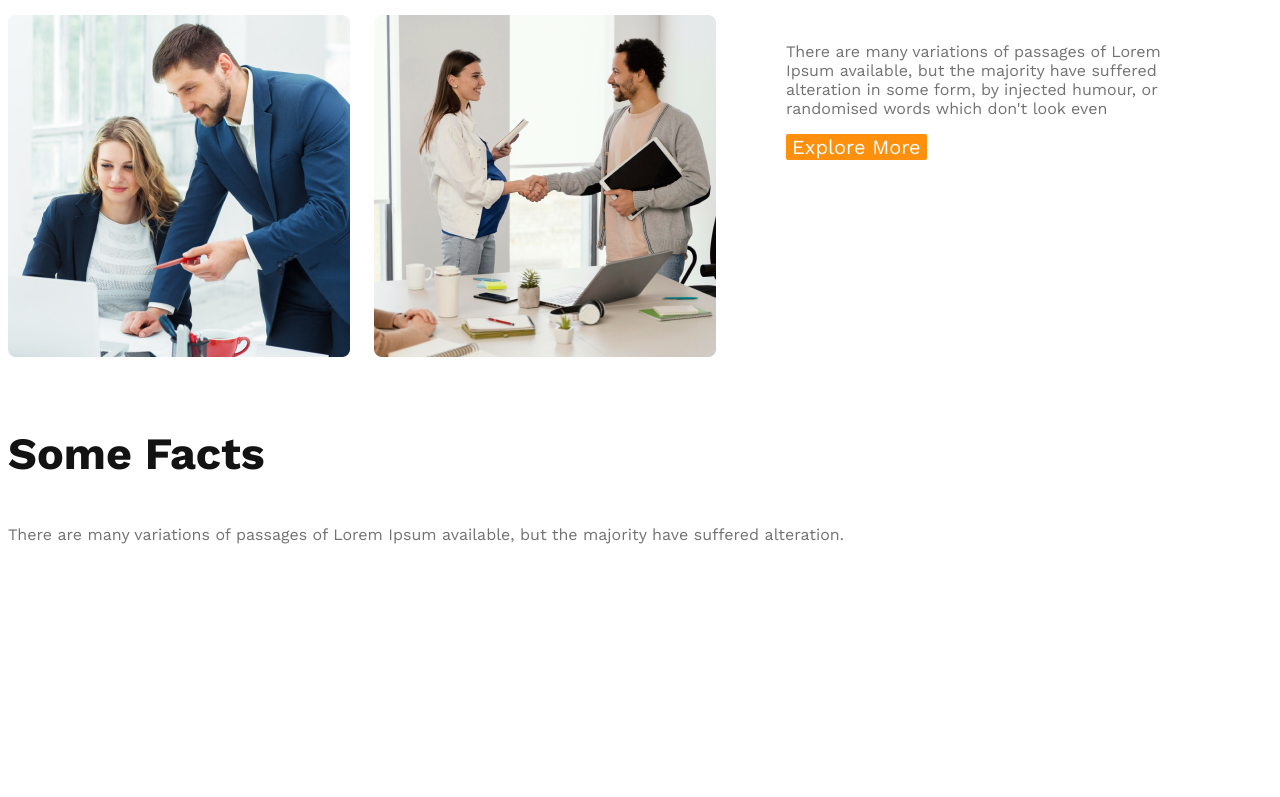
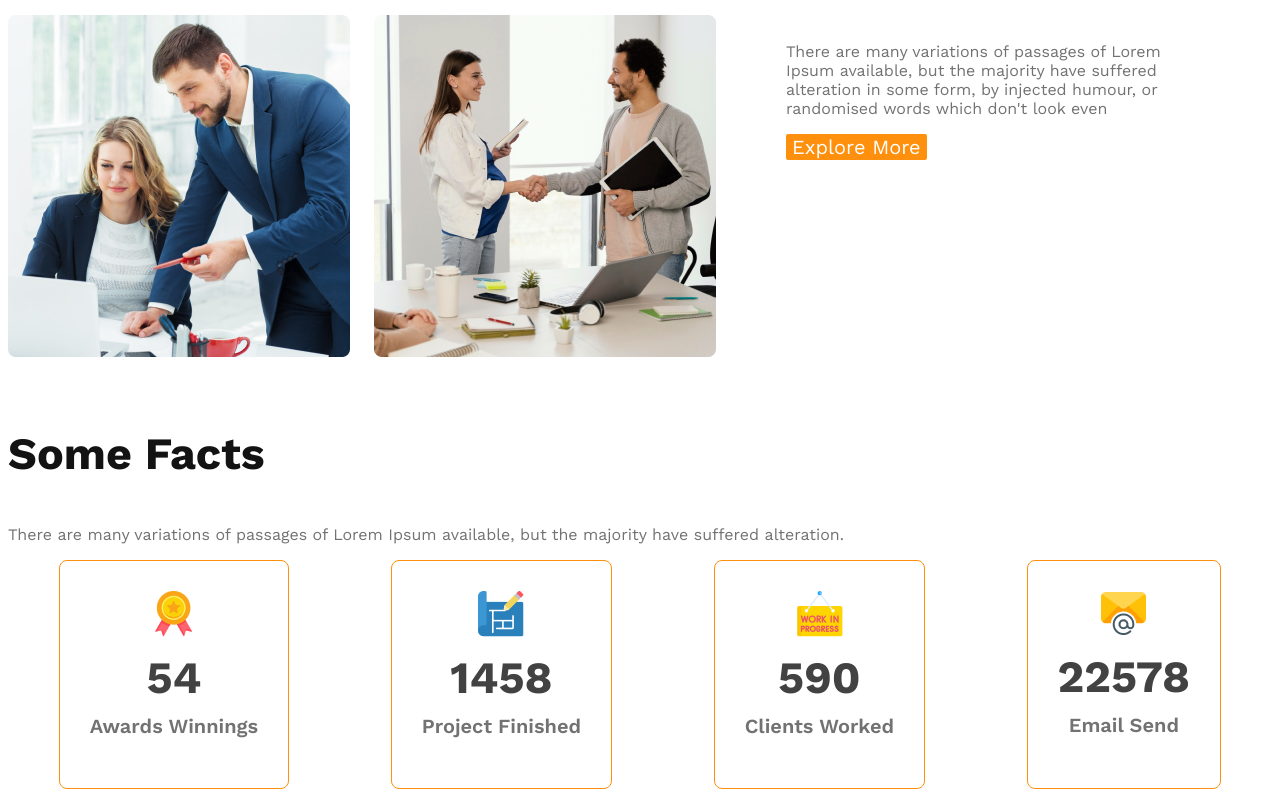
Before and after one commit to SmJayed98/g3-architects-website, a plain HTML site: page index.html in a window 1280 px wide. Shown: the part 1394-2191 px from the top of the page. Before the commit the page ends 1954 px from the top, so only its background shows below. Drawn offline with nearby package versions, Linux system fonts and the light colour scheme.

Commit message:
icon features

```diff
--- a/index.html
+++ b/index.html
@@ -53,6 +53,29 @@
 <section >
 <h3 class="section-title">Some Facts</h3>
 <p class="text-discription">There are many variations of passages of Lorem Ipsum available, but the majority have suffered alteration.</p>
+
+  <div class="facts-card-container">
+    <div class="card">
+        <img src="images/icons/ribon.png" alt="">
+        <h2 class="card-stats">54</h2>
+        <p class="card-title">Awards Winnings</p>
+    </div>
+    <div class="card">
+        <img src="images/icons/projects.png" alt="">
+        <h2 class="card-stats">1458</h2>
+        <p class="card-title">Project Finished</p>
+    </div>
+    <div class="card">
+        <img src="images/icons/customers.png" alt="">
+        <h2 class="card-stats">590</h2>
+        <p class="card-title">Clients Worked</p>
+    </div>
+    <div class="card">
+        <img src="images/icons/email.png" alt="">
+        <h2 class="card-stats">22578</h2>
+        <p class="card-title">Email Send</p>
+    </div>
+  </div>
 </section>
     </main>
 <footer></footer>
--- a/style/style.css
+++ b/style/style.css
@@ -126,6 +126,46 @@ main{
 }
 
 
+/* facts section */
+.facts-card-container{
+    display: flex;
+    justify-content: space-around;
+
+}
+
+.facts-card-container .card{
+    border-radius: 8px;
+border: 1px solid #FF900E;
+text-align: center;
+padding: 30px;
+}
+.facts-card-container .card-stats{
+    font-size: 2.8rem;
+    color: #424242;
+    margin-top: 10px;
+    margin-bottom: 10px;
+
+}
+.facts-card-container .card-title{
+   font-weight: 600;
+   color: #727272;
+   font-size: 1.25rem;
+   margin-top: 5px;
+}
+
+
+
+
+
+
+
+
+
+
+
+
+
+
 
 
 
```
